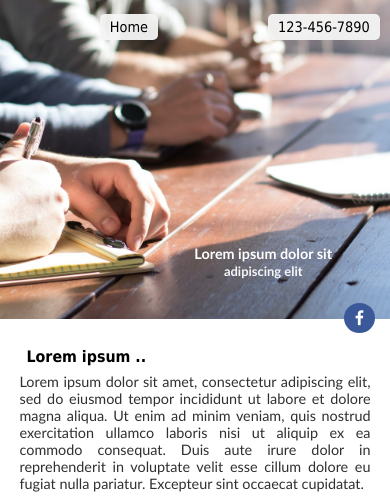
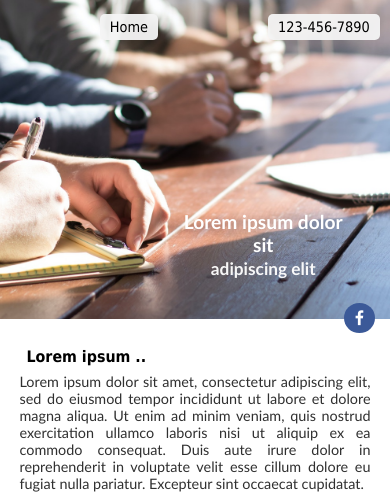
Before and after one commit to sunnysunny77/business, a PHP site: page / in a window 390 px wide. Shown: the top 496 px of the page. Run offline with PHP 8.4, Linux system fonts and the light colour scheme.

Commit message:
Update styles.css

```diff
--- a/css/styles.css
+++ b/css/styles.css
@@ -407,7 +407,6 @@ footer ul li a:hover {
     background-size: cover;
   }
   nav ul a,
-  header h1,
   article,
   #section1 p,
   #section1 aside,
@@ -418,7 +417,6 @@ footer ul li a:hover {
 }
 @media only Screen and (max-width: 320px) {
   nav ul a,
-  header h1,
   article,
   #section1 p,
   #section1 aside,
```
